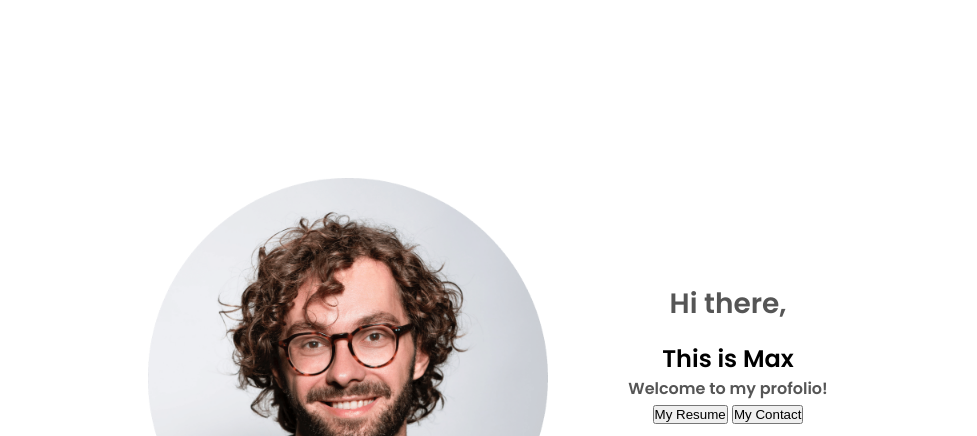
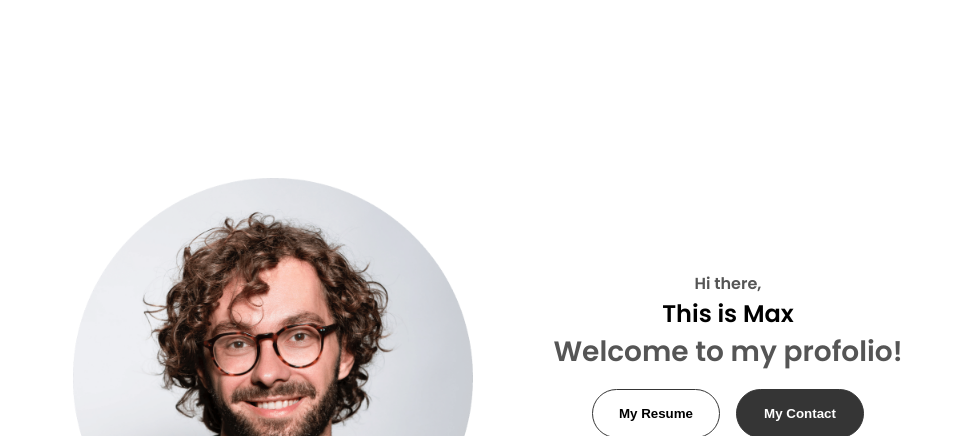
Before and after one commit to maxchtse/Porfolio, a plain HTML site: page index.html in a window 1280 px wide. Shown: the part 118-554 px from the top of the page, without its empty margins (152-1129 px from the left). Drawn offline with Linux system fonts and the light colour scheme.

Commit message:
Update profilo-about-layout

```diff
--- a/style.css
+++ b/style.css
@@ -185,7 +185,7 @@ section {
     text-align: center;
 }
 
-.section__text_P1 {
+.section__text_P2 {
     font-size: 1.75rem;
     margin-bottom: 1rem;
 }
@@ -209,3 +209,48 @@ section {
 }
 
 /* Button */
+.btn-container {
+    display: flex;
+    justify-content: center;
+    gap: 1rem;
+}
+
+.btn {
+    font-weight: 600;
+    transition: all 300ms ease;
+    padding: 1rem;
+    width: 8rem;
+    border-radius: 2rem;
+}
+
+.btn-color-1,
+.btn-color-2 {
+    border: rgb(53, 53, 53) 0.1rem solid
+}
+
+.btn-color-1:hover,
+.btn-color-2:hover {
+    cursor: pointer;
+}
+
+.btn-color-1,
+.btn-color-2:hover {
+    background: rgb(53, 53, 53);
+    color: white;
+}
+
+.btn-color-1:hover {
+    background-color: rgb(0,0,0);
+}
+
+.btn-color-2 {
+    background: none;
+}
+
+btn-color-2:hover {
+    border: rgb(53, 53, 53) 0.1rem solid
+}
+
+.btn-container {
+    gap: 1rem;
+}
```
